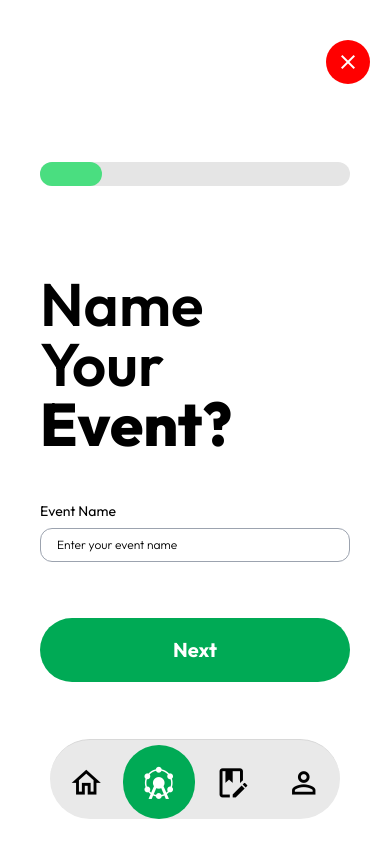
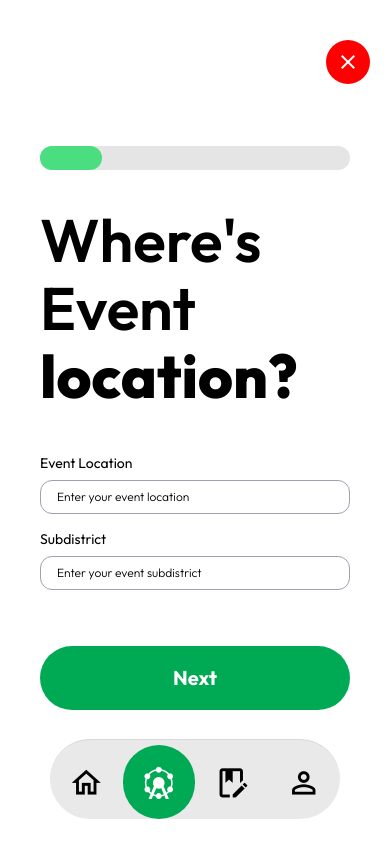
Before and after one commit to anjasferdiansyah/Evenity-Mobile, a React Native app: screen /Order in a window 390 px wide. Built offline with nearby package versions, Linux system fonts and the light colour scheme.

Commit message:
[ADD] make event location

```diff
--- a/components/navigation/TabsNavigation.js
+++ b/components/navigation/TabsNavigation.js
@@ -8,7 +8,7 @@ import OrderScreen from "../../screens/OrderScreen";
 // import HomeScreen from '../../screens/HomeScreen';
 import HomeScreenUser from "../../screensUser/HomeScreenUsr";
 import MakeEventName from "../../screensUser/MakeEvent-nameEvent";
-// import MakeEventName from "../../screens/MakeEvent";
+import MakeEventLocation from "../../screensUser/MakeEvent-locationEvent";
 
 const Tab = createBottomTabNavigator();
 
@@ -48,7 +48,7 @@ const TabsNavigation = () => {
       })}
     >
       <Tab.Screen name="Home" component={HomeScreenUser} />
-      <Tab.Screen name="Order" component={MakeEventName} />
+      <Tab.Screen name="Order" component={MakeEventLocation} />
 
       <Tab.Screen name="History" component={ProfileScreen} />
 
--- /dev/null
+++ b/screensUser/MakeEvent-locationEvent.js
@@ -0,0 +1,71 @@
+import { View, Text, TextInput, ActivityIndicator } from "react-native";
+import React, { useState, useEffect } from "react";
+import { TouchableOpacity } from "react-native";
+import { ProgressBar } from "../components/progress-bar";
+import MaterialCommunityIcons from "react-native-vector-icons/MaterialCommunityIcons";
+import tailwind from "twrnc";
+
+const MakeEventLocation = ({ navigation }) => {
+  return (
+    <View className="flex-1 justify-center bg-white">
+      <TouchableOpacity
+        style={{
+          position: "absolute",
+          top: 40,
+          right: 20,
+          backgroundColor: "red",
+          borderRadius: 50,
+          padding: 10,
+        }}
+        onPress={() => navigation.goBack()}
+      >
+        <MaterialCommunityIcons name="close" size={24} color="white" />
+      </TouchableOpacity>
+      <View className="w-full px-10 mb-10" style={[tailwind`mt-3`]}>
+        <ProgressBar progress={20} variant="success" />
+      </View>
+
+      <View className="px-10">
+        <Text className="text-6xl font-outfitSemiBold" style={[tailwind`mb-2`]}>
+          Where's
+        </Text>
+        <Text className="text-6xl font-outfitSemiBold" style={[tailwind`mb-2`]}>
+          Event
+        </Text>
+        <Text className="text-6xl font-outfitExtraBold">location?</Text>
+      </View>
+      <View
+        className="flex flex-col gap-4 w-full mt-12 px-10"
+        style={[tailwind`mt-7`]}
+      >
+        <View className="flex flex-col gap-2">
+          <Text className="font-outfitRegular">Event Location</Text>
+          <TextInput
+            className="border-[0.5px] py-2 px-4 rounded-xl border-gray-400 text-xs font-outfitLight w-full"
+            placeholder="Enter your event location"
+          />
+        </View>
+        <View className="flex flex-col gap-2">
+          <Text className="font-outfitRegular">Subdistrict</Text>
+          <TextInput
+            className="border-[0.5px] py-2 px-4 rounded-xl border-gray-400 text-xs font-outfitLight w-full"
+            placeholder="Enter your event subdistrict"
+          />
+        </View>
+      </View>
+
+      <View className="w-full px-10">
+        <TouchableOpacity
+          onPress={() => navigation.navigate("next")}
+          className="bg-[#00AA55] mx-auto w-full mt-14 items-center justify-center py-3 rounded-full"
+        >
+          <Text className="text-white text-xl font-outfitBold py-1.5">
+            Next
+          </Text>
+        </TouchableOpacity>
+      </View>
+    </View>
+  );
+};
+
+export default MakeEventLocation;
```
